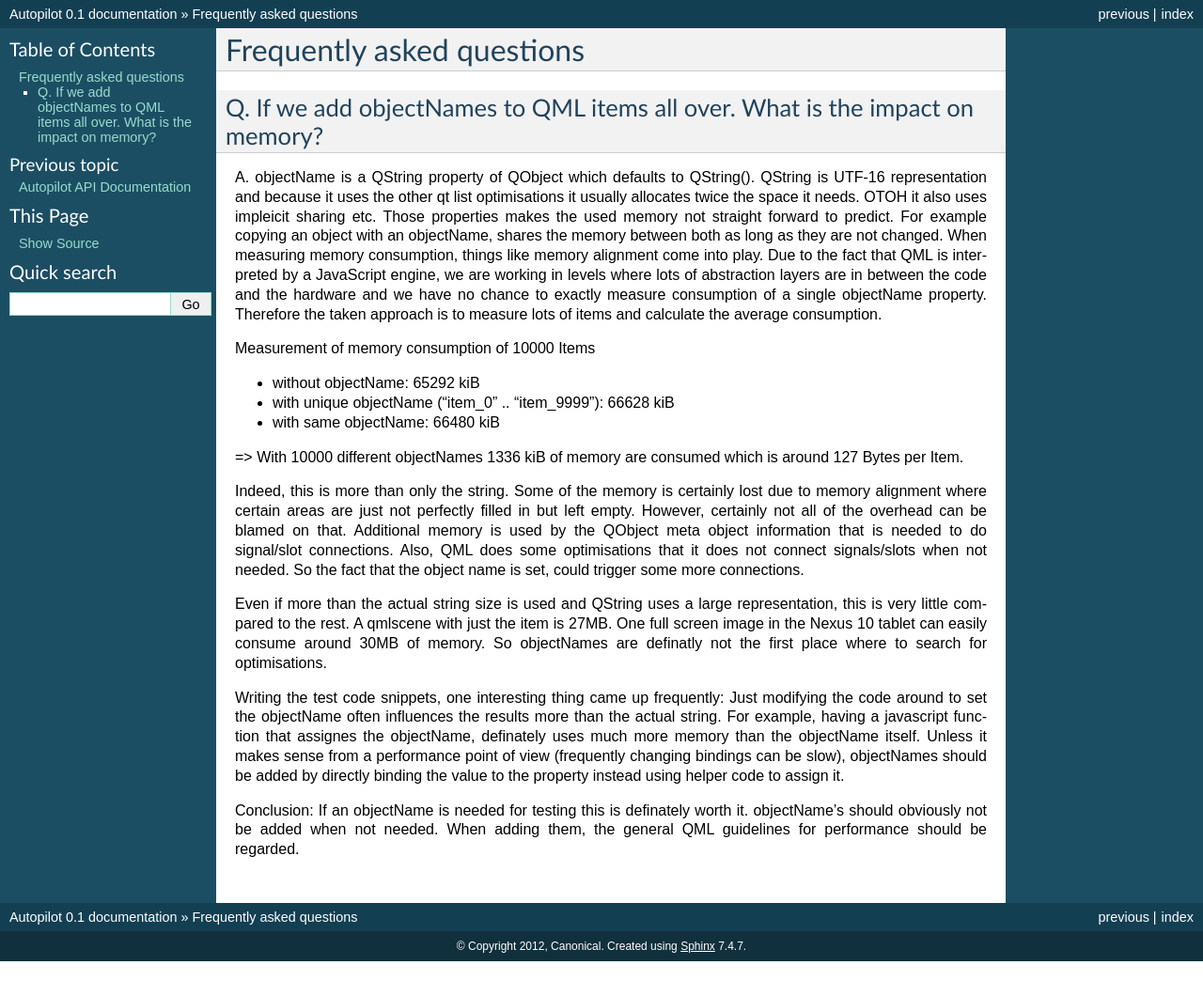
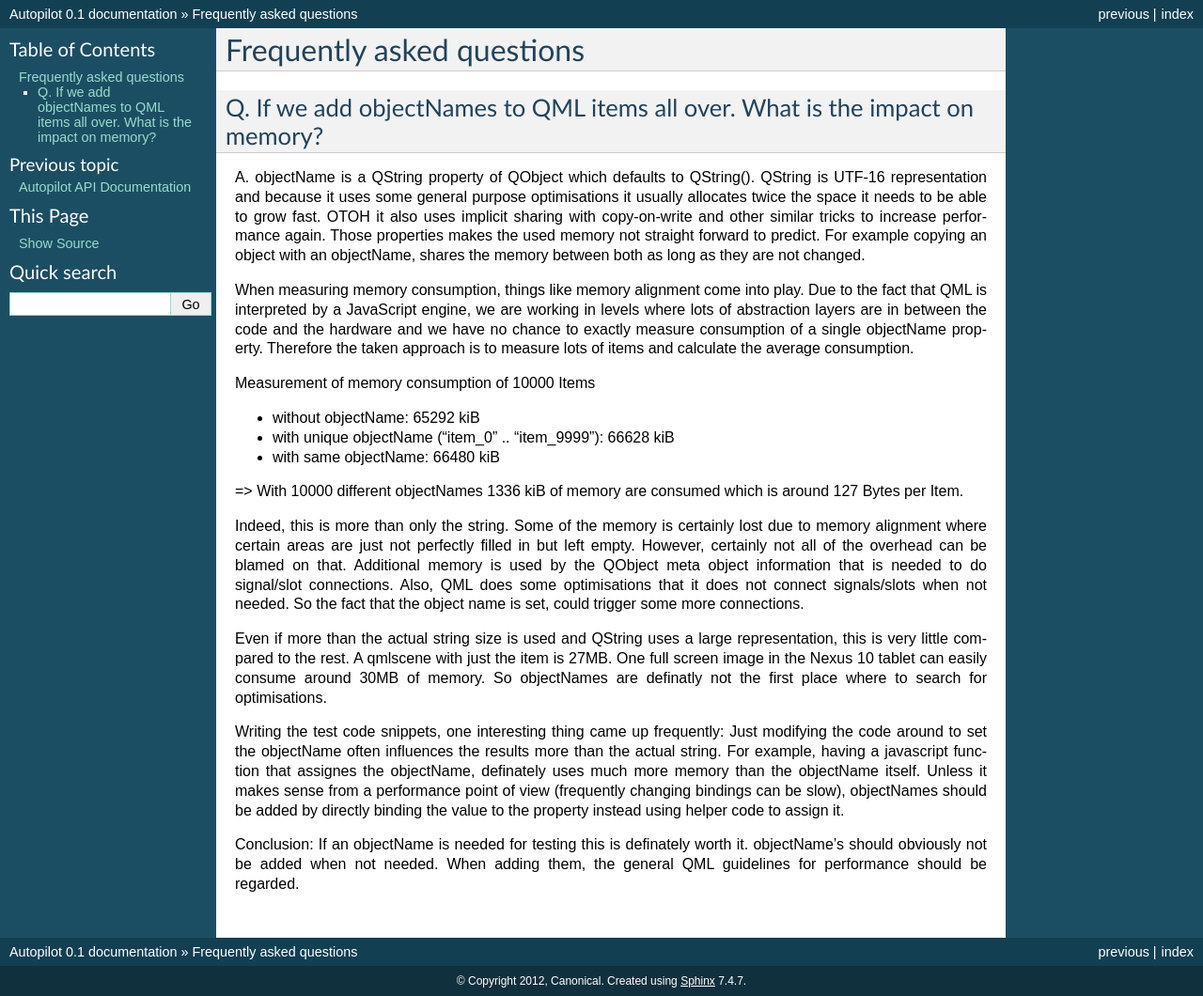
Before and after one commit to ubports/autopilot, a Sphinx documentation site: the page built from docs/faq/faq.rst, in a window 1280 px wide. Shown: the whole page at 94% size. Built offline with Sphinx 7.4.7, drawn with Linux system fonts in a browser that asks for light colours; before the commit the page ends 1023 px from its top, so only the background shows below that.

Commit message:
fix typo and changed one sentence according to feedback

```diff
--- a/docs/faq/faq.rst
+++ b/docs/faq/faq.rst
@@ -5,14 +5,16 @@ Q. If we add objectNames to QML items all over. What is the impact on memory?
 =============================================================================
 
 A. objectName is a QString property of QObject which defaults to QString().
-QString is UTF-16 representation and because it uses the other qt list
-optimisations it usually allocates twice the space it needs. OTOH it also uses
-impleicit sharing etc. Those properties makes the used memory not straight
-forward to predict. For example copying an object with an objectName, shares
-the memory between both as long as they are not changed. When measuring
-memory consumption, things like memory alignment come into play. Due to the
-fact that QML is interpreted by a JavaScript engine, we are working in
-levels where lots of abstraction layers are in between the code and the
+QString is UTF-16 representation and because it uses some general purpose
+optimisations it usually allocates twice the space it needs to be able to grow
+fast. OTOH it also uses implicit sharing with copy-on-write and other similar
+tricks to increase performance again. Those properties makes the used memory
+not straight forward to predict. For example copying an object with an
+objectName, shares the memory between both as long as they are not changed.
+
+When measuring memory consumption, things like memory alignment come into play.
+Due to the fact that QML is interpreted by a JavaScript engine, we are working
+in levels where lots of abstraction layers are in between the code and the
 hardware and we have no chance to exactly measure consumption of a single
 objectName property. Therefore the taken approach is to measure lots of items
 and calculate the average consumption.
```
